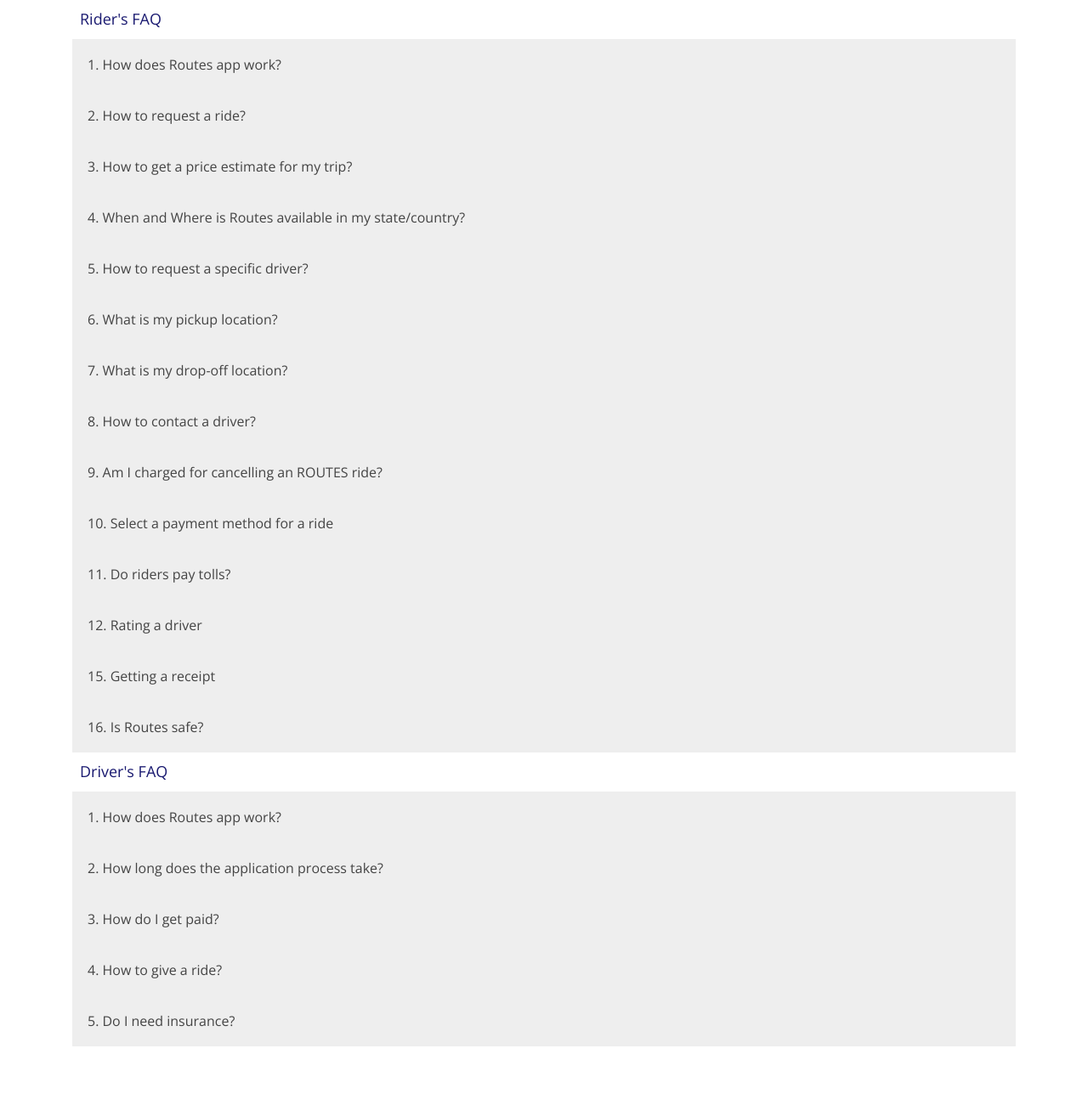
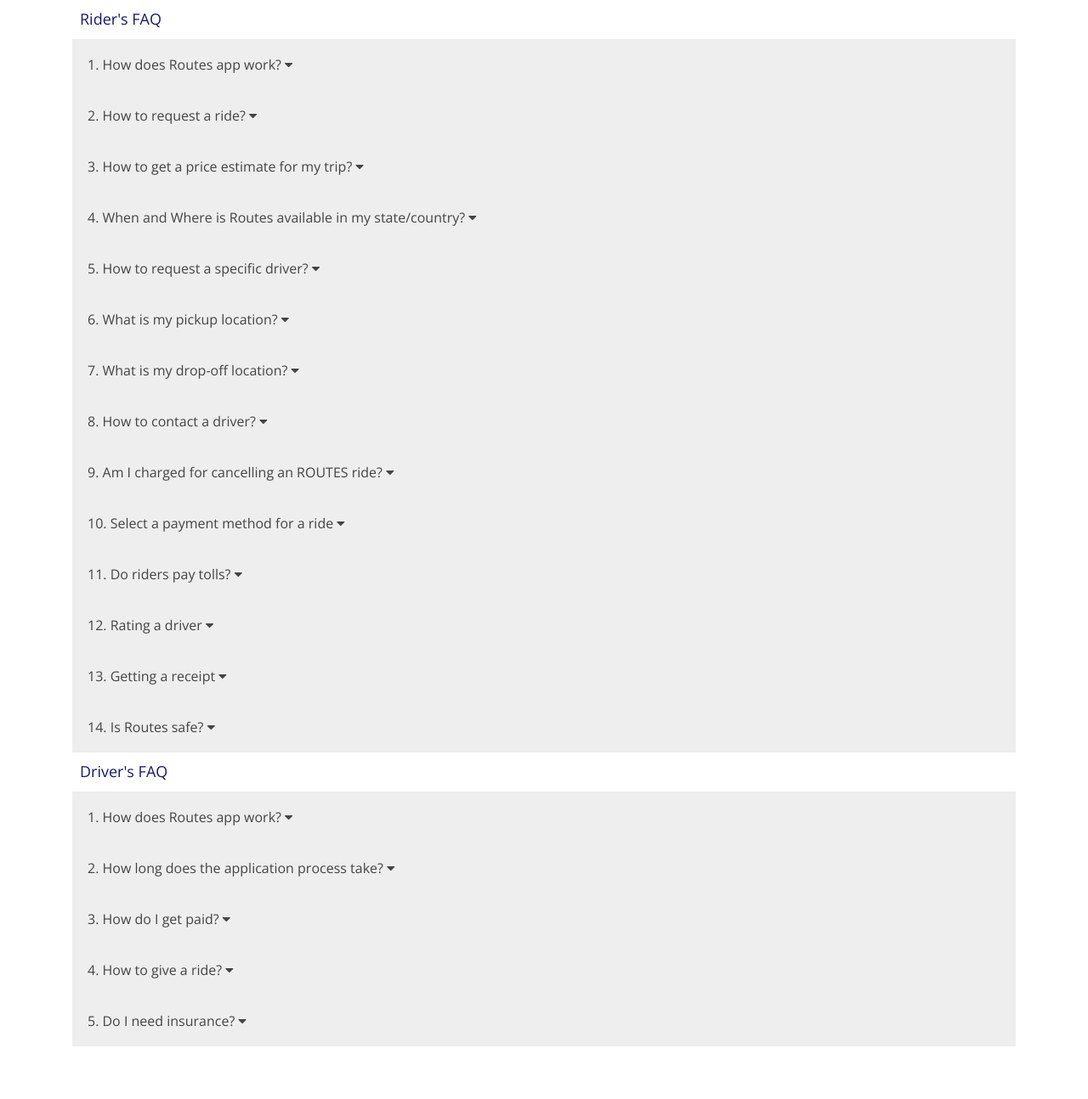
Before and after one commit to bilesanmiahmad/routeswebsite, a Django app: page /faqs in a window 1280 px wide. Shown: the part 236-1530 px from the top of the page at 85% size. Run offline with Django 3.2, Linux system fonts and the light colour scheme; some libraries are stand-ins or nearby versions; some web fonts are replaced.

Commit message:
template updates

```diff
--- a/home/templates/home/faq.html
+++ b/home/templates/home/faq.html
@@ -70,11 +70,11 @@
                     <div class="col-md-4"></div>
                     <div class="col-md-4"></div>
                 </div>
-                <button class="accordion">1.  How does Routes app work?</button>
+                <button class="accordion">1.  How does Routes app work? <span class="fa fa-caret-down" aria-hidden="true"></span></button>
                 <div class="panel">
                 <p>Routes is a carpooling mobile application that seamlessly connects passengers to drivers going to the same destination thereby providing safe affordable and timely rides for passengers.</p>
                 </div>
-                <button class="accordion">2. How to request a ride?</button>
+                <button class="accordion">2. How to request a ride? <span class="fa fa-caret-down" aria-hidden="true"></span></button>
                 <div class="panel">
                 <p>
                     <ol>
@@ -86,32 +86,32 @@
                     </ol>
                 </p>
                 </div>
-                <button class="accordion">3. How to get a price estimate for my trip?</button>
+                <button class="accordion">3. How to get a price estimate for my trip?  <span class="fa fa-caret-down" aria-hidden="true"></span></button>
                 <div class="panel">
                 <p>
                     Fares are calculated using time and distance of a trip. Toll fees are added to some trips. When there are more riders than available drivers, prices temporarily increase until supply and demand are rebalanced.
                     <p><strong>Sample price estimates do not reflect variations due to discounts, traffic delays or other factors. Actual prices may vary.</strong></p>
                 </p>
                 </div>
-                <button class="accordion">4. When and Where is Routes available in my state/country?</button>
+                <button class="accordion">4. When and Where is Routes available in my state/country?  <span class="fa fa-caret-down" aria-hidden="true"></span></button>
                 <div class="panel">
                 <p>Routes is presently available in Lagos Nigeria. With Routes, you can request a ride in any bus stop in Lagos 24 hours a day, 7 days a week.</p>
                 </div>
-                <button class="accordion">5. How to request a specific driver?</button>
+                <button class="accordion">5. How to request a specific driver?  <span class="fa fa-caret-down" aria-hidden="true"></span></button>
                 <div class="panel">
                 <p>The ROUTES app cannot match you with a specific driver.
                     When you request a ride, your app sends your request to nearby drivers to pick you up at your pickup bus stop.
                 </p>
                 </div>
-                <button class="accordion">6. What is my pickup location?</button>
+                <button class="accordion">6. What is my pickup location?  <span class="fa fa-caret-down" aria-hidden="true"></span></button>
                 <div class="panel">
                 <p>Pickup location refers to the nearest major bus stop closest to you at the time of making a ride request.</p>
                 </div>
-                <button class="accordion">7. What is my drop-off location?</button>
+                <button class="accordion">7. What is my drop-off location?  <span class="fa fa-caret-down" aria-hidden="true"></span></button>
                 <div class="panel">
                 <p>Drop-off location refers to the nearest major bus stops closest to your destination.</p>
                 </div>
-                <button class="accordion">8. How to contact a driver?</button>
+                <button class="accordion">8. How to contact a driver?  <span class="fa fa-caret-down" aria-hidden="true"></span></button>
                 <div class="panel">
                 <p>
                     If you wish to contact your driver about a pickup location or talk about other details of the ride you requested, you can do that through the app. To contact your driver:
@@ -122,7 +122,7 @@
                     <p><strong>Note: Drivers may not answer their phones or reply to a text while driving.</strong></p>
                 </p>
                 </div>
-                <button class="accordion">9. Am I charged for cancelling an ROUTES ride?</button>
+                <button class="accordion">9. Am I charged for cancelling an ROUTES ride?  <span class="fa fa-caret-down" aria-hidden="true"></span></button>
                 <div class="panel">
                 <p>You can cancel a trip at any time through the ROUTES app, but may be charged a cancellation fee if you cancel after you are matched with your driver. Cancellation fees pay drivers for the time and effort they spend in getting to your location.
                     Ride requests should only be made when you are ready and near the pick up bus stop. This ensures smooth pickups for riders and drivers.
@@ -139,15 +139,15 @@
                     </ol>
                 </p>
                 </div>
-                <button class="accordion">10. Select a payment method for a ride</button>
+                <button class="accordion">10. Select a payment method for a ride  <span class="fa fa-caret-down" aria-hidden="true"></span></button>
                 <div class="panel">
                 <p>You can select a payment method for a ride while booking for the ride. You can choose between cash or debit card payment.</p>
                 </div>
-                <button class="accordion">11. Do riders pay tolls?</button>
+                <button class="accordion">11. Do riders pay tolls?  <span class="fa fa-caret-down" aria-hidden="true"></span></button>
                 <div class="panel">
                 <p>Yes, however the cost for the tolls will be split by the number of people in the vehicle and added to the total fare of the trip.</p>
                 </div>
-                <button class="accordion">12. Rating a driver</button>
+                <button class="accordion">12. Rating a driver  <span class="fa fa-caret-down" aria-hidden="true"></span></button>
                 <div class="panel">
                 <p>Ratings allow us to ensure a great experience for both riders and drivers. We take ratings very seriously.
                     In the app at the end of each trip, or at the bottom of your emailed receipt, you will be able to rate your driver from 1 to 5 stars. You can also provide specific feedback about the trip or driver.
@@ -155,11 +155,11 @@
                     Drivers will never see the specific rating you give.
                 </p>
                 </div>
-                <button class="accordion">15. Getting a receipt</button>
+                <button class="accordion">13. Getting a receipt  <span class="fa fa-caret-down" aria-hidden="true"></span></button>
                 <div class="panel">
                 <p>When a trip ends, we automatically send a receipt to the email address on your ROUTES account. If you aren’t receiving receipts, check the spam or junk folder of this email address. You can review your email address by selecting ‘Settings’ from your app menu. Tap your email address to update it.</p>
                 </div>
-                <button class="accordion">16. Is Routes safe?</button>
+                <button class="accordion">14. Is Routes safe?  <span class="fa fa-caret-down" aria-hidden="true"></span></button>
                 <div class="panel">
                 <p>Routes rider’s app has a panic button that sends details of your ride that includes your current location, your destination, driver’s name, vehicle details to three contacts that you’ve provided as your emergency contact. The panic button also alerts us to track the driver’s phone and monitor the ride.</p>
                 </div>
@@ -170,21 +170,21 @@
                     <div class="col-md-4"></div>
                     <div class="col-md-4"></div>
                 </div>
-                <button class="accordion">1.  How does Routes app work?</button>
+                <button class="accordion">1.  How does Routes app work?  <span class="fa fa-caret-down" aria-hidden="true"></span></button>
                 <div class="panel">
                 <p>Routes is a carpooling mobile application that seamlessly connects passengers to drivers going to the same destination thereby providing safe affordable and timely rides for passengers.</p>
                 </div>
-                <button class="accordion">2. How long does the application process take?</button>
+                <button class="accordion">2. How long does the application process take?  <span class="fa fa-caret-down" aria-hidden="true"></span></button>
                 <div class="panel">
                 <p>The application process takes anywhere from 2 to 5 working days after submission of your online application.</p>
                 </div>
-                <button class="accordion">3. How do I get paid?</button>
+                <button class="accordion">3. How do I get paid?  <span class="fa fa-caret-down" aria-hidden="true"></span></button>
                 <div class="panel">
                     <p>Drivers are paid in two ways, either through cash after a passenger pays with cash for a trip or through transfers to the bank account every week.
                         Drivers earn 70% of the fare and are allowed a maximum of 10,000 naira cash cap after which they are to remit 30% of the fare to Routes before they are allowed to accept new rides.
                     </p>
                 </div>
-                <button class="accordion">4. How to give a ride?</button>
+                <button class="accordion">4. How to give a ride?  <span class="fa fa-caret-down" aria-hidden="true"></span></button>
                 <div class="panel">
                     <p>At the top of the screen, slide the steering wheel icon to the right to go online. This lets you receive ride requests. To see what different requests looks like in the app, skip to How rides appear in the app.
                         Once you're online, follow these steps:
@@ -199,7 +199,7 @@
                         </ol>
                     </p>
                 </div>
-                <button class="accordion">5. Do I need insurance?</button>
+                <button class="accordion">5. Do I need insurance?  <span class="fa fa-caret-down" aria-hidden="true"></span></button>
                 <div class="panel">
                 <p>Yes, all Routes vehicles are required to have comprehensive insurance cover on them.</p>
                 </div>
--- a/home/views.py
+++ b/home/views.py
@@ -1,8 +1,24 @@
 from django.shortcuts import render
+from django.core.mail import send_mail
+from django.conf import settings
 from .forms import DriverForm, ContactForm
 
 # Create your views here.
 def index(request):
+    if request.method == 'POST':
+        contact_form = ContactForm(request.POST)
+        if contact_form.is_valid():
+            fname = contact_form.cleaned_data['full_name']
+            email = contact_form.cleaned_data['email']
+            message = contact_form.cleaned_data['message']
+            send_mail(
+                f'Client Request Email from {fname} with email {email}',
+                message,
+                'customersupport@connectroutes.com',
+                ['abilesanmi@connectroutes.com', 'customersupport@connectroutes.com']
+            )
+        return redirect('home')
+
     contact_form = ContactForm()
     return render(request, 'home/index.html', {'contact': contact_form})
 
```
Also changed, not shown: home/templates/home/index.html (+7 -4 lines), routes/settings.py (+8 -0 lines), home/static/home/images/favicon.ico (added).
